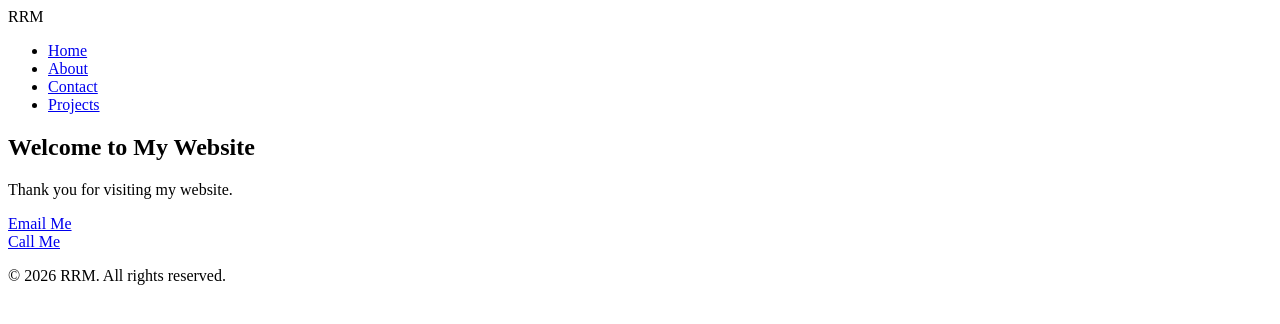
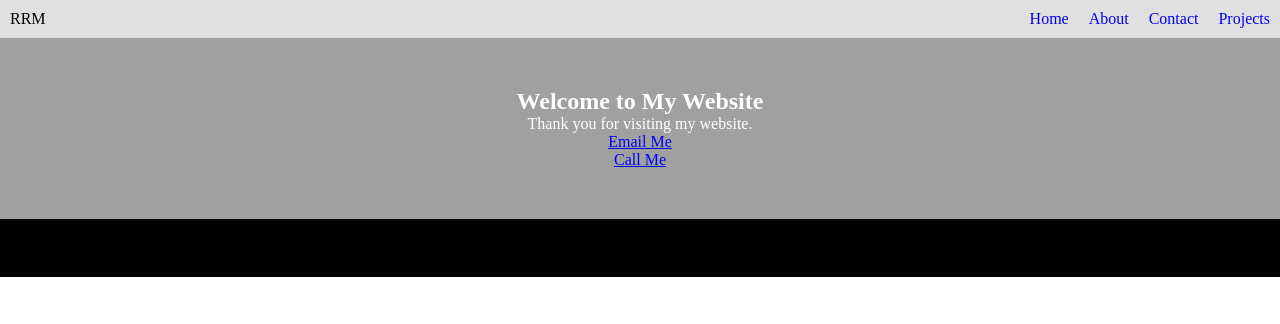
Before and after one commit to rrana5106/multiple-page-website-2026, a plain HTML site: page index.html in a window 1280 px wide. Drawn offline with Linux system fonts and the light colour scheme.

Commit message:
created style.css file and added some css style in page

```diff
--- /dev/null
+++ b/assests/style.css
@@ -0,0 +1,47 @@
+*{
+    margin: 0;
+    padding: 0;
+    box-sizing: border-box;
+}
+
+
+
+.nav{
+    display: flex;
+    justify-content: space-between;
+    align-items: center;
+    background: #e0e0e0;
+    position: sticky;
+    padding: 10px;
+}
+
+.nav-links{
+    display: flex;
+    align-items: center;
+    gap: 20px;
+}
+
+.nav-links li{
+    list-style: none;
+}
+
+.nav-links li a{
+    text-decoration: none;
+}
+.nav-links li a:hover{
+    text-decoration: none;
+    color: red;
+}
+
+.hero{
+    background: #a0a0a0;
+    color: white;
+    text-align: center;
+    padding: 50px 50px;
+}
+
+footer{
+    text-align: center;
+    padding: 20px 20px;
+    background: #000;
+}
--- a/index.html
+++ b/index.html
@@ -3,6 +3,7 @@
   <head>
     <meta charset="UTF-8" />
     <meta name="viewport" content="width=device-width, initial-scale=1.0" />
+    <link rel="stylesheet" href="./assests/style.css">
     <title>Multiple Page</title>
   </head>
   <body>
@@ -27,6 +28,7 @@
         <br />
         <a href="tel:+44123450">Call Me</a>
       </section>
+
     </main>
 
     <footer>
```
